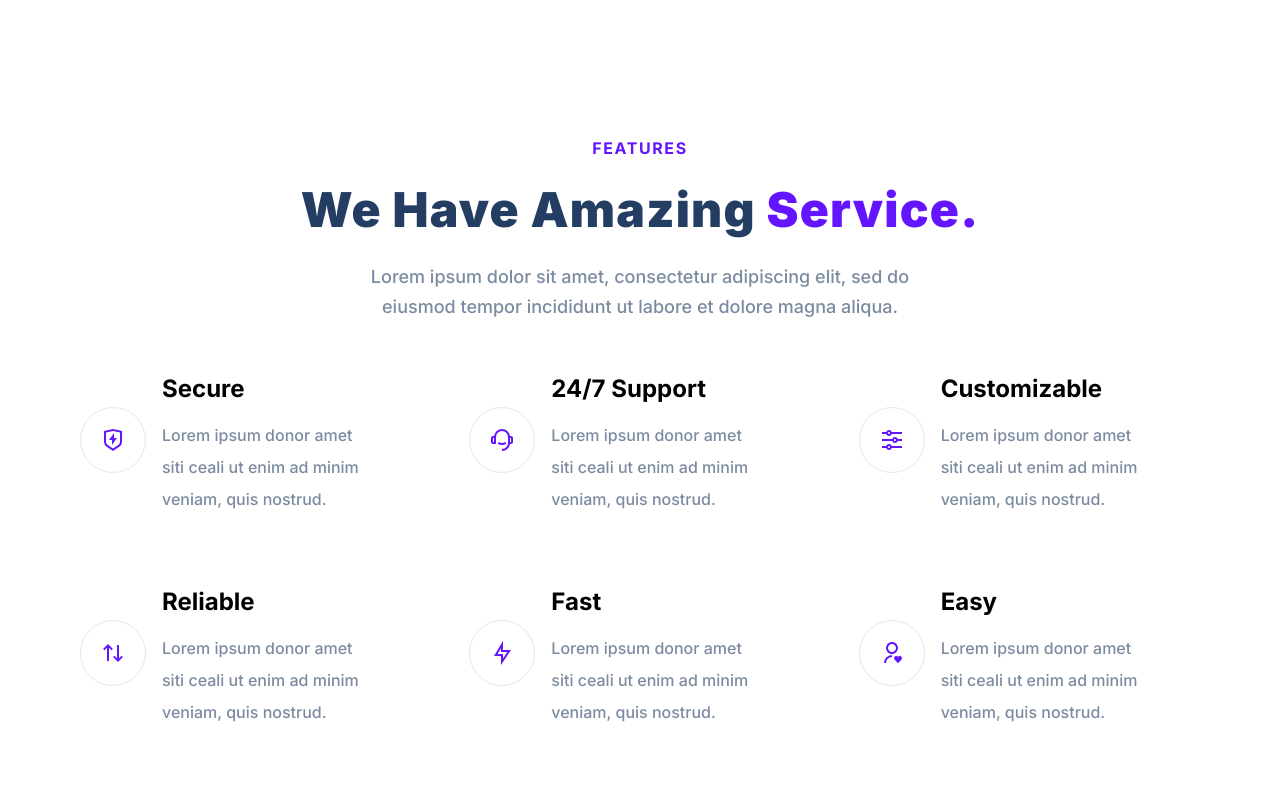
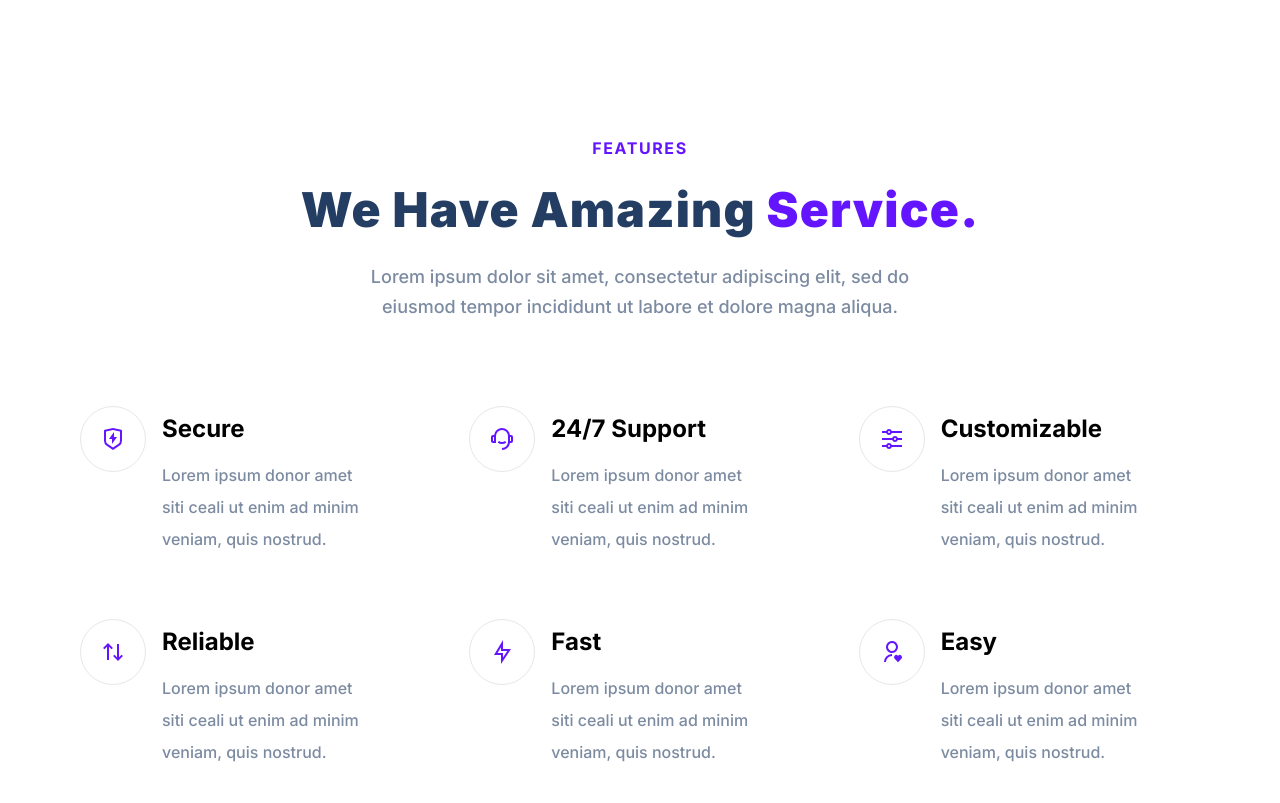
Before and after one commit to lisamolina1993/FINAL-PROJECT, a plain HTML site: page index.html in a window 1280 px wide. Shown: the part 746-1549 px from the top of the page. Drawn offline with Linux system fonts and the light colour scheme.

Commit message:
first commit

```diff
--- a/index.html
+++ b/index.html
@@ -169,6 +169,14 @@
                 </div>
             </div>
         </section>
+
+        <section id="quality">
+            <div class="container">
+                <div class="quality__holder">
+
+                </div>
+            </div>
+        </section>
     </main>
 </body>
 
--- a/styles.css
+++ b/styles.css
@@ -182,7 +182,7 @@
 
 */
 
-.features__holder { /* new class to center the features section */
+#features .features__holder { /* new class to center the features section */
    display: flex;
    flex-direction: column;
    align-items: center;
@@ -222,6 +222,7 @@
 .features {
     display: flex;
     flex-wrap: wrap; /* this is wrapping all the features evenly */
+    margin-top: 40px;
 }
 
 .feature {
@@ -231,7 +232,7 @@
 .feature__row {
     display: flex; /* without this the image and text would be stacked */
     padding: 32px 24px; /* this gives padding around each feature */
-
+    align-items: flex-start; /* aligns items to the top */
 }
 
 .feature__img--wrapper {
@@ -239,7 +240,6 @@
     padding: 20px;
     border: 1px solid #e5e7eb;
     border-radius: 500px;
-    margin: auto 0;
 }
 
 .feature__img {
```
